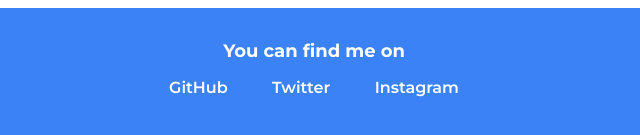
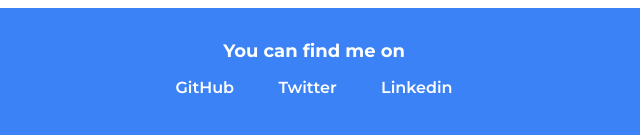
Before and after one commit to AravindHarihar/Mark03-4-5_aravindharihar.com, a plain HTML site: page blog1.html in a window 1280 px wide. Shown: the part 1987-2122 px from the top of the page, 326-966 px from the left. Drawn offline with Linux system fonts and the light colour scheme.

Commit message:
added linkedIN links

```diff
--- a/blog1.html
+++ b/blog1.html
@@ -125,7 +125,8 @@
         <ul class="social-links list-non-bullet">
             <li class="list-item-inline "><a class="link" href="https://github.com/AravindHarihar">GitHub</a></li>
             <li class="list-item-inline "><a class="link" href="https://github.com/AravindHarihar">Twitter</a></li>
-            <li class="list-item-inline "><a class="link" href="https://github.com/AravindHarihar">Instagram</a></li>
+            <li class="list-item-inline "><a class="link" href="https://in.linkedin.com/in/aravind-harihar-a4036179">Linkedin</a></li>
+
         </ul>
     </footer>
 
```
Also changed, not shown: blog2.html (+1 -1 lines), blogs.html (+1 -1 lines), index.html (+1 -1 lines), projects.html (+1 -1 lines).
